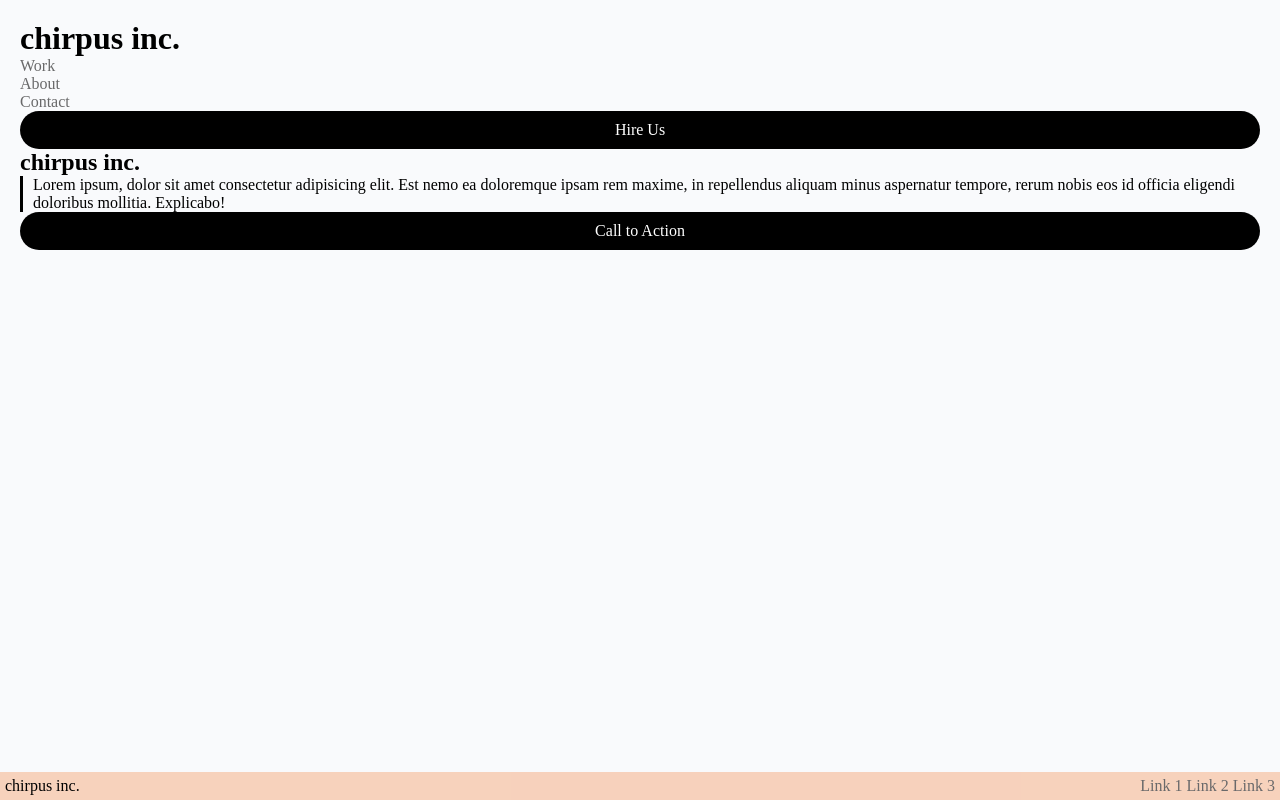
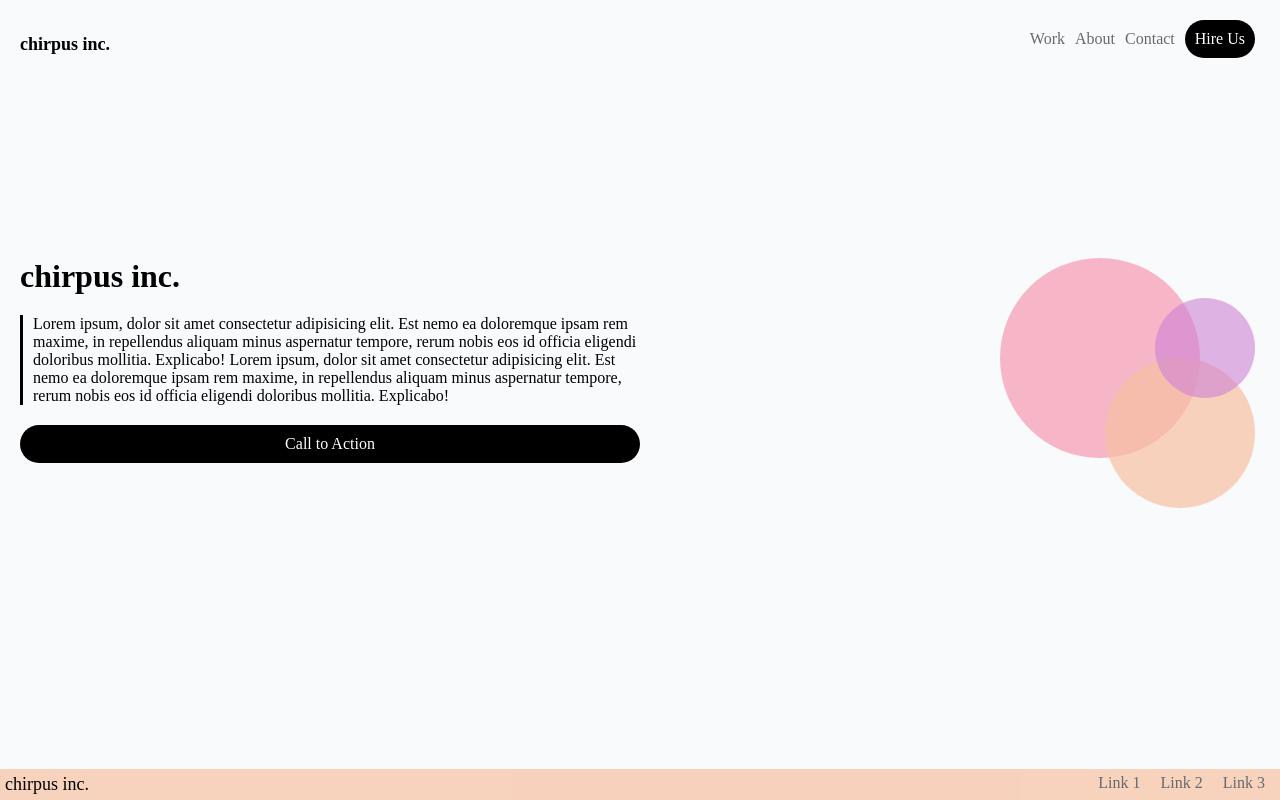
Before and after one commit to AFrench92/html-css-lab1-part2, a plain HTML site: page index.html in a window 1280 px wide. Drawn offline with Linux system fonts and the light colour scheme.

Commit message:
finished lab

```diff
--- a/index.html
+++ b/index.html
@@ -7,36 +7,44 @@
 		<link rel="stylesheet" href="style.css" />
 	</head>
 	<body>
-		<header>
+		<header class="header-container">
 			<h1><a href="#" class="link chirpus">chirpus inc.</a></h1>
 			<nav>
 				<ul class="nav-list">
-					<li><a href="#" class="link nav-link">Work</a></li>
-					<li><a href="#" class="link nav-link">About</a></li>
-					<li><a href="#" class="link nav-link">Contact</a></li>
-					<li><a href="#" class="link button">Hire Us</a></li>
+					<li class="top-nav"><a href="#" class="link nav-link">Work</a></li>
+					<li class="top-nav"><a href="#" class="link nav-link">About</a></li>
+					<li class="top-nav"><a href="#" class="link nav-link">Contact</a></li>
+					<li class="top-nav"><a href="#" class="link button">Hire Us</a></li>
 				</ul>
 			</nav>
 		</header>
-		<main>
-			<section>
-				<h2>chirpus inc.</h2>
+		<main class="main-container">
+			<section class="info-container">
+				<h2 class="lorem-header">chirpus inc.</h2>
 				<p class="about-text">
 					Lorem ipsum, dolor sit amet consectetur adipisicing elit. Est nemo ea
+					doloremque ipsam rem maxime, in repellendus aliquam minus aspernatur
+					tempore, rerum nobis eos id officia eligendi doloribus mollitia.
+					Explicabo! Lorem ipsum, dolor sit amet consectetur adipisicing elit. Est nemo ea
 					doloremque ipsam rem maxime, in repellendus aliquam minus aspernatur
 					tempore, rerum nobis eos id officia eligendi doloribus mollitia.
 					Explicabo!
 				</p>
 				<a href="#" class="link button">Call to Action</a>
 			</section>
+			<div class="circle-container">
+				<div class="circle-large"></div>
+				<div class="circle-medium"></div>
+				<div class="circle-small"></div>
+			</div>
 		</main>
 		<footer class="footer">
 			<a href="#" class="link chirpus">chirpus inc.</a>
 			<nav class="footer-nav">
 				<ul class="nav-list">
-					<li class="nav-item"><a href="#" class="link nav-link">Link 1</a></li>
-					<li class="nav-item"><a href="#" class="link nav-link">Link 2</a></li>
-					<li class="nav-item"><a href="#" class="link nav-link">Link 3</a></li>
+					<li class="nav-item"><a href="#" class="link footer-nav-link">Link 1</a></li>
+					<li class="nav-item"><a href="#" class="link footer-nav-link">Link 2</a></li>
+					<li class="nav-item"><a href="#" class="link footer-nav-link">Link 3</a></li>
 				</ul>
 			</nav>
 		</footer>
--- a/style.css
+++ b/style.css
@@ -15,6 +15,7 @@ body {
 
 .chirpus {
   color: #000;
+  font-size: large;
 }
 
 .link {
@@ -23,10 +24,15 @@ body {
 
 .nav-link {
   color: #69696a;
+  padding: 10px 0;
 }
 
 .nav-list {
   list-style: none;
+}
+
+.top-nav {
+  padding: 5px 0;
 }
 
 .button {
@@ -38,9 +44,18 @@ body {
   text-align: center;
 }
 
+.main-container {
+  margin-top: 25px;
+}
+
+.lorem-header {
+  font-size: xx-large;
+}
+
 .about-text {
   border-left: 3px solid black;
   padding-left: 10px;
+  margin: 20px 0;
 }
 
 .footer {
@@ -59,4 +74,70 @@ body {
 
 .nav-item {
   display: inline-block;
+  margin: 0 5px;
 }
+
+.footer-nav-link {
+  color: #69696a;
+  padding: 5px;
+}
+
+@media only screen and (min-width: 768px) {
+  .header-container {
+    display: flex;
+    justify-content: space-between;
+    align-items: center;
+  }
+
+  .nav-list {
+    display: flex;
+    justify-content: center;
+    align-items: center;
+  }
+
+  .top-nav {
+    padding: 0 5px;
+  }
+
+  .main-container {
+    display: flex;
+    margin-top: 200px;
+  }
+
+  .info-container {
+    flex: 1;
+  }
+
+  .circle-container {
+    flex: 1;
+    position: relative;
+  }
+  .circle-large {
+    height: 200px;
+    width: 200px;
+    border-radius: 50%;
+    background-color: rgba(247, 136, 167, 0.6);
+    position: absolute;
+    right: 60px;
+  }
+
+  .circle-medium {
+    height: 150px;
+    width: 150px;
+    border-radius: 50%;
+    background-color: rgba(247, 193, 162, 0.7);
+    position: absolute;
+    right: 5px;
+    top: 100px;
+  }
+
+  .circle-small {
+    height: 100px;
+    width: 100px;
+    border-radius: 50%;
+    background-color: rgba(207, 130, 213, 0.6);
+    position: absolute;
+    right: 5px;
+    top: 40px;
+  }
+}
```
Lines whose indentation alone changed are shown as unchanged.
